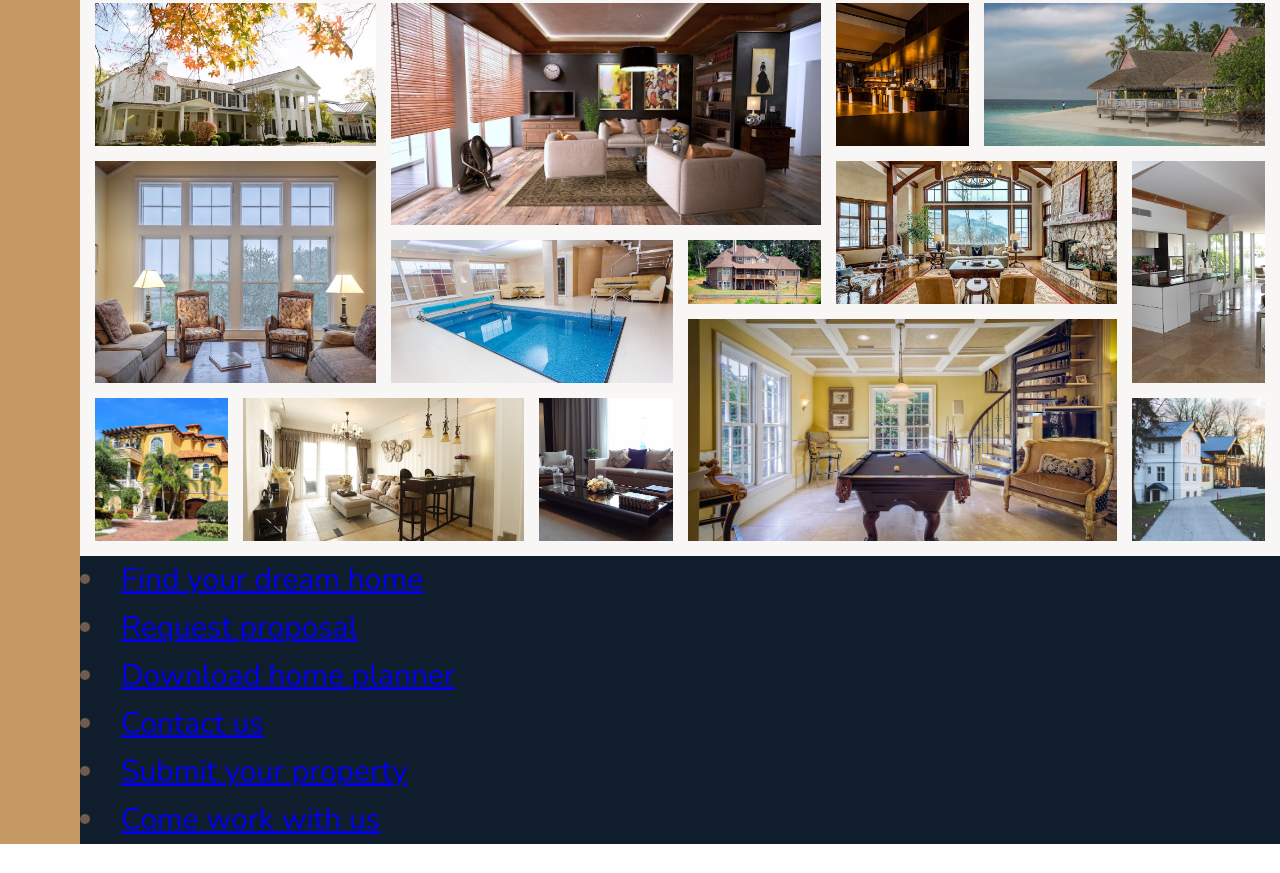
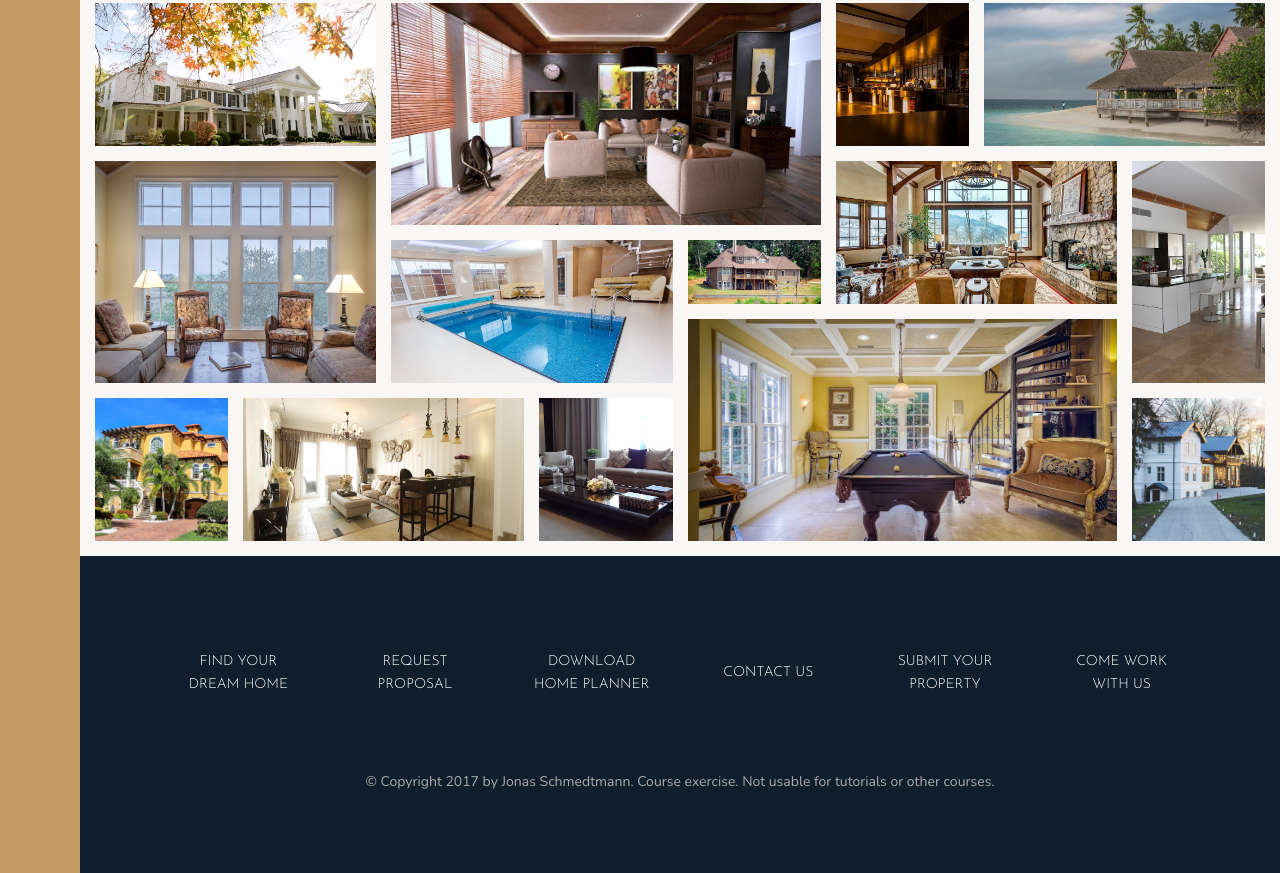
Before and after one commit to tundeszne/nexter, a website: page index.html in a window 1280 px wide. Shown: the part 3074-3947 px from the top of the page. Before the commit the page ends 3918 px from the top, so only its background shows below. Drawn offline with nearby package versions, Linux system fonts and the light colour scheme.

Commit message:
style footer

```diff
--- a/index.html
+++ b/index.html
@@ -352,14 +352,18 @@
     </section>
 
     <footer class="footer">
-      <nav class="nav">
+      <ul class="nav">
         <li class="nav__item"><a href="#" class="nav__link">Find your dream home</a> </li>
         <li class="nav__item"><a href="#" class="nav__link">Request proposal</a></li>
         <li class="nav__item"><a href="#" class="nav__link">Download home planner</a></li>
         <li class="nav__item"><a href="#" class="nav__link">Contact us</a></li>
         <li class="nav__item"><a href="#" class="nav__link">Submit your property</a></li>
         <li class="nav__item"><a href="#" class="nav__link">Come work with us</a></li>
-      </nav>
+      </ul>
+
+      <p class="copyright">
+        &copy; Copyright 2017 by Jonas Schmedtmann. Course exercise. Not usable for tutorials or other courses.
+      </p>
     </footer>
   </body>
 </html>
--- a/sass/_footer.scss
+++ b/sass/_footer.scss
@@ -1,4 +1,43 @@
 .footer {
   background-color: $color-secondary;
   grid-column: full-start / full-end;
+  padding: 8rem;
 }
+
+.nav {
+  list-style: none;
+
+  display: grid;
+  grid-template-columns: repeat(auto-fit, minmax(15rem, 1fr));
+  grid-gap: 2rem;
+  align-items: center;
+
+  &__link:link,
+  &__link:visited {
+    font-size: 1.4rem;
+    color: #fff;
+    text-decoration: none;
+    font-family: $font-display;
+    text-transform: uppercase;
+    text-align: center;
+    padding: 1.5rem;
+    display: block;
+    transition: all 0.2s;
+  }
+
+  &__link:hover,
+  &__link:active {
+    background-color: rgba(#fff, 0.05);
+    transform: translateY(-3px);
+  }
+}
+
+.copyright {
+  font-size: 1.4rem;
+  color: $color-grey-light-2;
+  width: 70%;
+  margin-top: 6rem;
+  margin-right: auto;
+  margin-left: auto;
+  text-align: center;
+}
```
Also changed, not shown: css/style.css.
